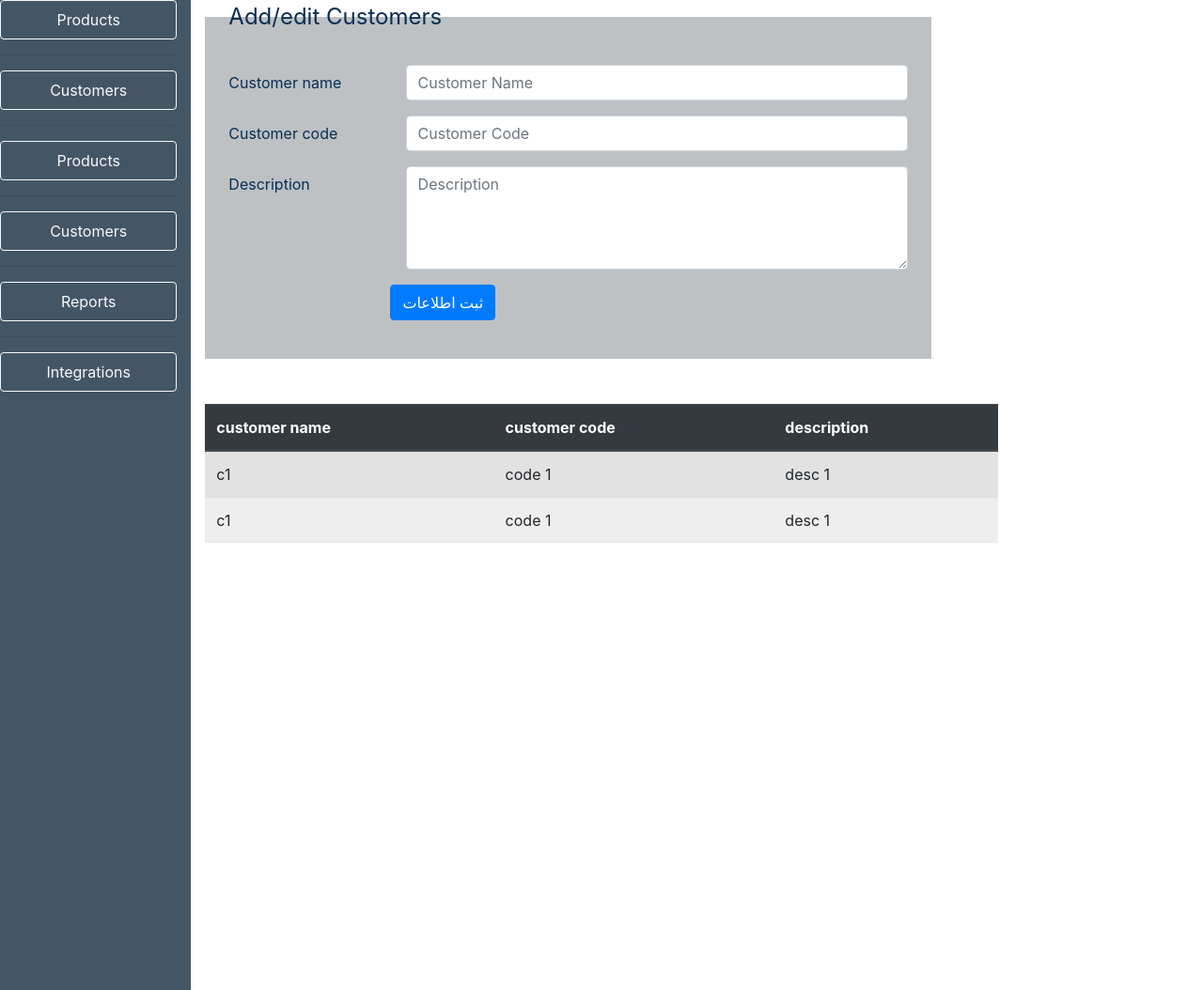
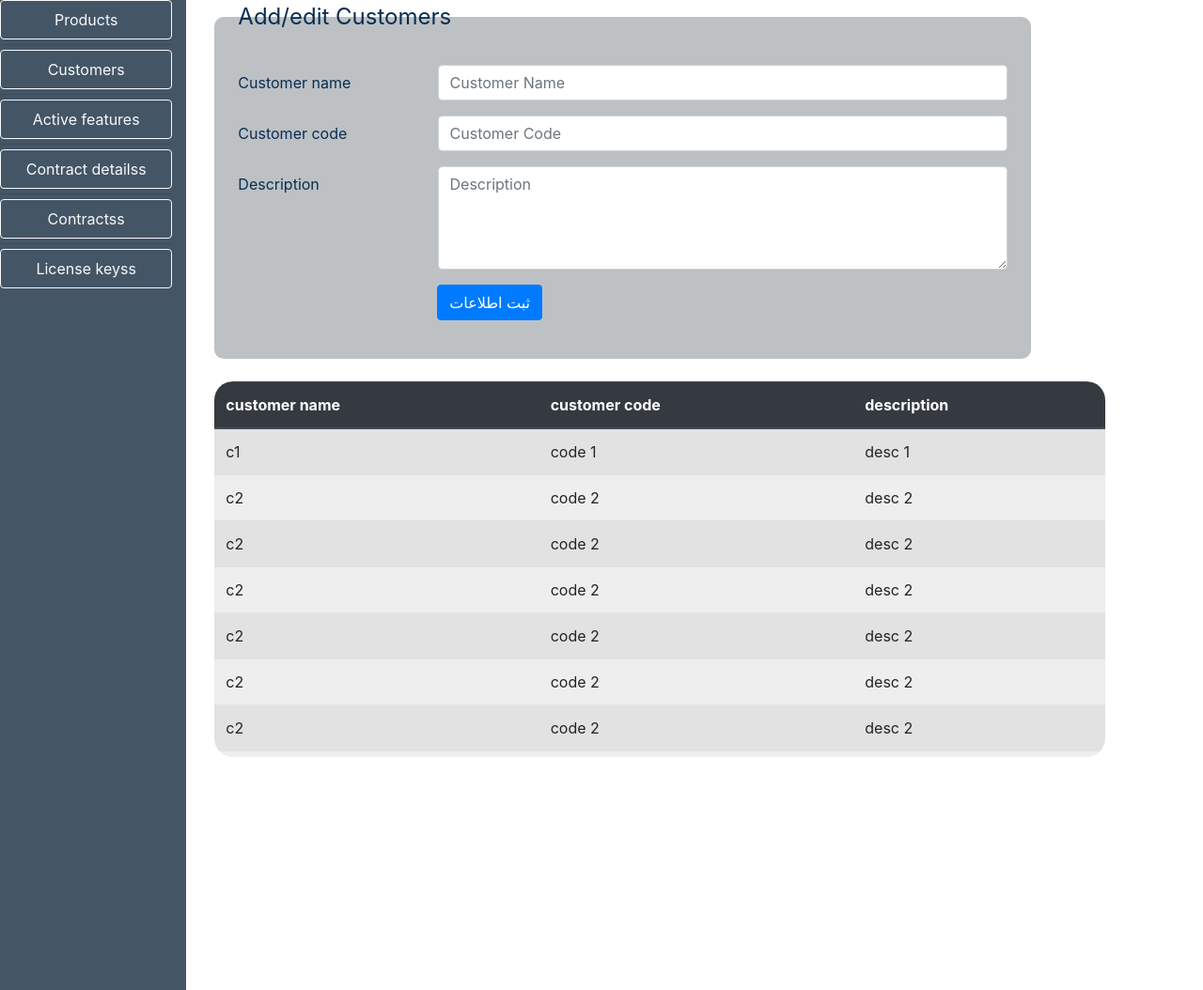
Before and after one commit to zarrinkafsh/er, a Django app: page /customers/ in a window 1280 px wide. Shown: the whole page at 94% size. Run offline with Django 3.2, Linux system fonts and the light colour scheme; data comes from the database, SQL or seed files in the repository; some libraries are stand-ins or nearby versions.

Commit message:
Project ER : edit 06-02 9:12

```diff
--- a/app1/admin.py
+++ b/app1/admin.py
@@ -12,4 +12,6 @@ admin.site.register(models.ProductFeatures)
 admin.site.register(models.ProductSuites)
 admin.site.register(models.ProductVersion)
 admin.site.register(models.ProductVersionDetails)
-admin.site.register(models.Users)
+
+
+##
--- a/app1/forms.py
+++ b/app1/forms.py
@@ -1,22 +1,7 @@
 from django import forms
 from . import models
 
-
-class Userform(forms.ModelForm):
-    class Meta:
-        model = models.Users
-        fields = ['username','password']
-        widgets = {
-            'username': forms.TextInput(
-                attrs={'class': 'form-control',
-                        'placeholder':'Username'}),
-            'password': forms.PasswordInput(
-                attrs={'class': 'form-control',
-                        'placeholder':'Password'}),
-        }
-
-
-class aa(forms.ModelForm):
+class Productform(forms.ModelForm):
     class Meta:
         model = models.Products
         fields = '__all__'
@@ -30,6 +15,7 @@ class aa(forms.ModelForm):
                         attrs={'class': 'form-control',
                                 'placeholder':'Product Code'}),
         }
+
 class Customerform(forms.ModelForm):
     class Meta:
         model = models.Customers
--- a/app1/models.py
+++ b/app1/models.py
@@ -22,7 +22,7 @@ class ProductVersionDetails(models.Model):
 class ProductSuites(models.Model):
     product_suite_name = models.CharField(max_length=200)
     product_suite_code = models.CharField(max_length=200)
-    product_version_id = models.ForeignKey('productVersion', on_delete=models.CASCADE)
+    product_version_detail_id = models.ForeignKey('ProductVersionDetails', on_delete=models.CASCADE)
 
 class ActiveFeatures(models.Model):
     product_suite_id = models.ForeignKey('productSuites', on_delete=models.CASCADE)
@@ -77,9 +77,5 @@ class LicenseKeys(models.Model):
         default='1',
     )
 
-class Users(models.Model):
-    username = models.CharField(max_length=100)
-    password = models.CharField(max_length=200)
-
 
 ###
--- a/app1/templates/app1/base1.html
+++ b/app1/templates/app1/base1.html
@@ -4,11 +4,17 @@
   <title>{% block title %}my site{% endblock %}</title>
   <meta charset="UTF-8">
   <link rel="stylesheet" href="https://stackpath.bootstrapcdn.com/bootstrap/4.3.1/css/bootstrap.min.css" integrity="sha384-ggOyR0iXCbMQv3Xipma34MD+dH/1fQ784/j6cY/iJTQUOhcWr7x9JvoRxT2MZw1T" crossorigin="anonymous">
+<style media="screen">
+  hr{
+    margin-top: 5px;
+    margin-bottom: 5px;
+  }
+</style>
 </head>
 <body class="h-100" >
 <div class="container-fliud row h-100">
 
-  <div class="col-2 h-100" style="background-color:#456">
+  <div class="col-2 h-100" style="background-color:#456;position:fixed;">
     <div class="sidebar-sticky">
           <ul class="nav flex-column" style="text-align">
                   <li class="nav-item">
@@ -25,33 +31,35 @@
                   </li>
                   <li class="nav-item">
                     <a class="btn btn-outline-light nav-link" href="#">
-                      Products
+                      Active features
                     </a>
                     <hr>
                   </li>
                   <li class="nav-item">
                     <a class="btn btn-outline-light nav-link" href="#">
-                      Customers
+                      Contract detailss
                     </a>
                     <hr>
                   </li>
                   <li class="nav-item">
                     <a class="btn btn-outline-light  nav-link" href="#">
-                      Reports
+                      Contractss
                     </a>
                     <hr>
                   </li>
                   <li class="nav-item">
                     <a class="btn btn-outline-light nav-link" href="#">
-                      Integrations
+                      License keyss
                     </a>
                   </li>
                 </ul>
         </div>
   </div>
-  <div class="col-8">
+  <div class="col-10" style="position:absolute;right:0;">
+    <div class="col-11" style="position:absolute;left:0;">
     {% block content %}
     {% endblock %}
+  </div>
   </div>
 </div>
 </body>
--- a/app1/templates/app1/customers.html
+++ b/app1/templates/app1/customers.html
@@ -3,7 +3,9 @@
 {% block title %}customers{%endblock%}
 {% block content %}
 <form action="{% url 'app1:customers' %}" method="post">
-  <fieldset class="col-11" style="background-color:#bdc1c4;color:#082d52;padding:25px;">
+  <fieldset class="col-11"
+            style="background-color:#bdc1c4;color:#082d52;padding:25px;
+                  border-radius:10px;">
     <legend>{{table_name}}</legend>
     {% csrf_token %}
 
@@ -26,8 +28,8 @@
 <div class="alert alert-success" role="alert">
  {{massage}}
 </div>
-{%endif%}<br>
-<div class="" style="background-color:#eee">
+{%endif%}
+<div class="" style="background-color:#eee;border-radius:20px;overflow:scroll;height:400px">
 <table class="table table-striped">
   <thead class="thead-dark">
     <tr>
--- a/app1/templates/app1/product.html
+++ b/app1/templates/app1/product.html
@@ -3,7 +3,7 @@
 {% block title %}products{%endblock%}
 {% block content %}
 <form action="{% url 'app1:products' %}" method="post">
-  <fieldset class="col-11" style="background-color:#bdc1c4;color:#082d52;padding:25px;">
+  <fieldset class="col-11" style="background-color:#bdc1c4;color:#082d52;padding:25px; border-radius:10px;">
     <legend>{{table_name}}</legend>
     {% csrf_token %}
 
@@ -26,8 +26,8 @@
 <div class="alert alert-success" role="alert">
  {{massage}}
 </div>
-{%endif%}<br>
-<div class="" style="background-color:#eee">
+{%endif%}
+<div class="" style="background-color:#eee;border-radius:20px;overflow:hidden;">
 <table class="table table-striped">
   <thead class="thead-dark">
     <tr>
--- a/app1/views.py
+++ b/app1/views.py
@@ -20,7 +20,7 @@ def products(request):
     fields = ['ProductName','ProductCode']
     con ={'list':list,'fields':fields,'table_name':'Add/edit Products'}
     if request.method == 'POST':
-        form = forms.aa(request.POST)
+        form = forms.Productform(request.POST)
         if form.is_valid():
             cd = form.cleaned_data
             obj = models.Products()
@@ -31,7 +31,7 @@ def products(request):
             con['massage']='ok'
         else:
             con['massage']='not ok'
-    form = forms.aa()
+    form = forms.Productform()
     con['form']=form
     return render(request, 'app1/product.html',con)
 
```
Also changed, not shown: app1/migrations/0007_auto_20190602_0808.py (added), app1/migrations/0008_auto_20190602_0810.py (added), db.sqlite3.
